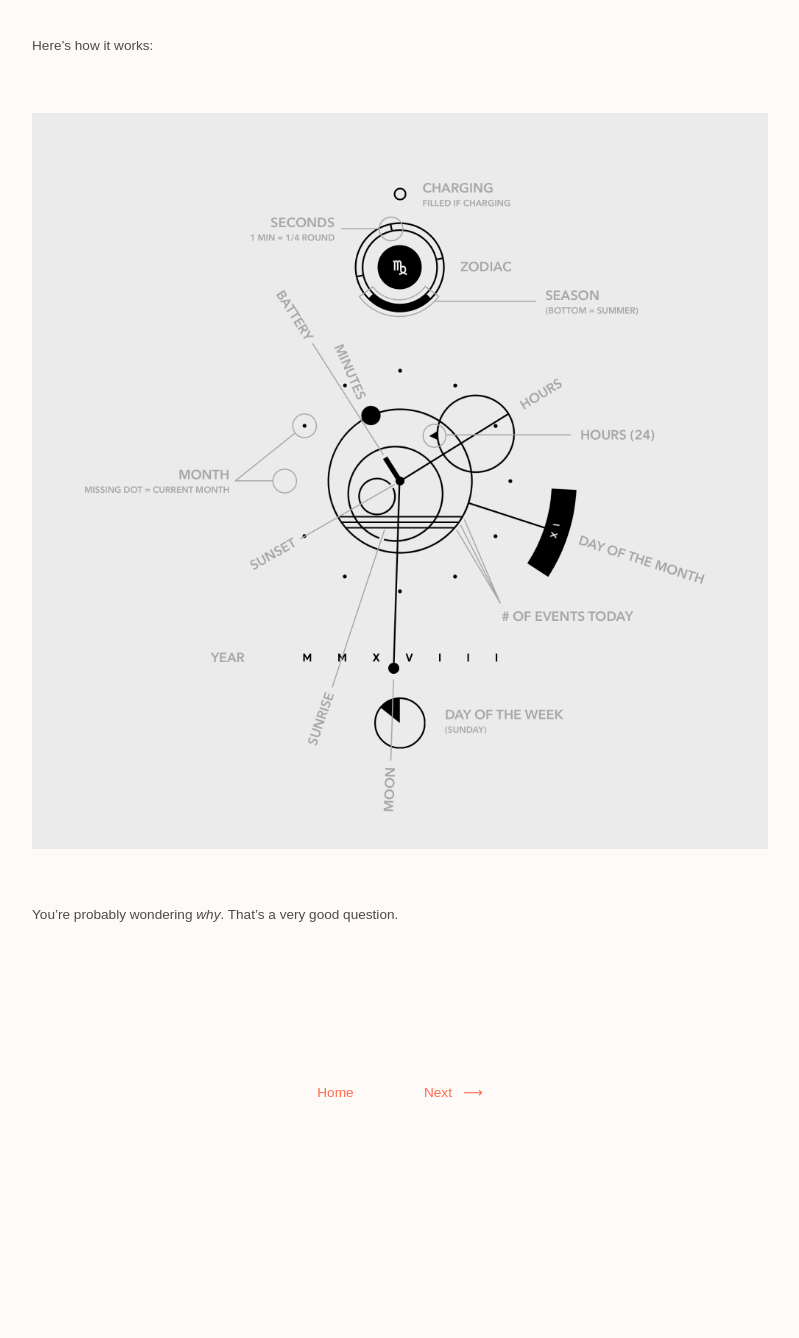
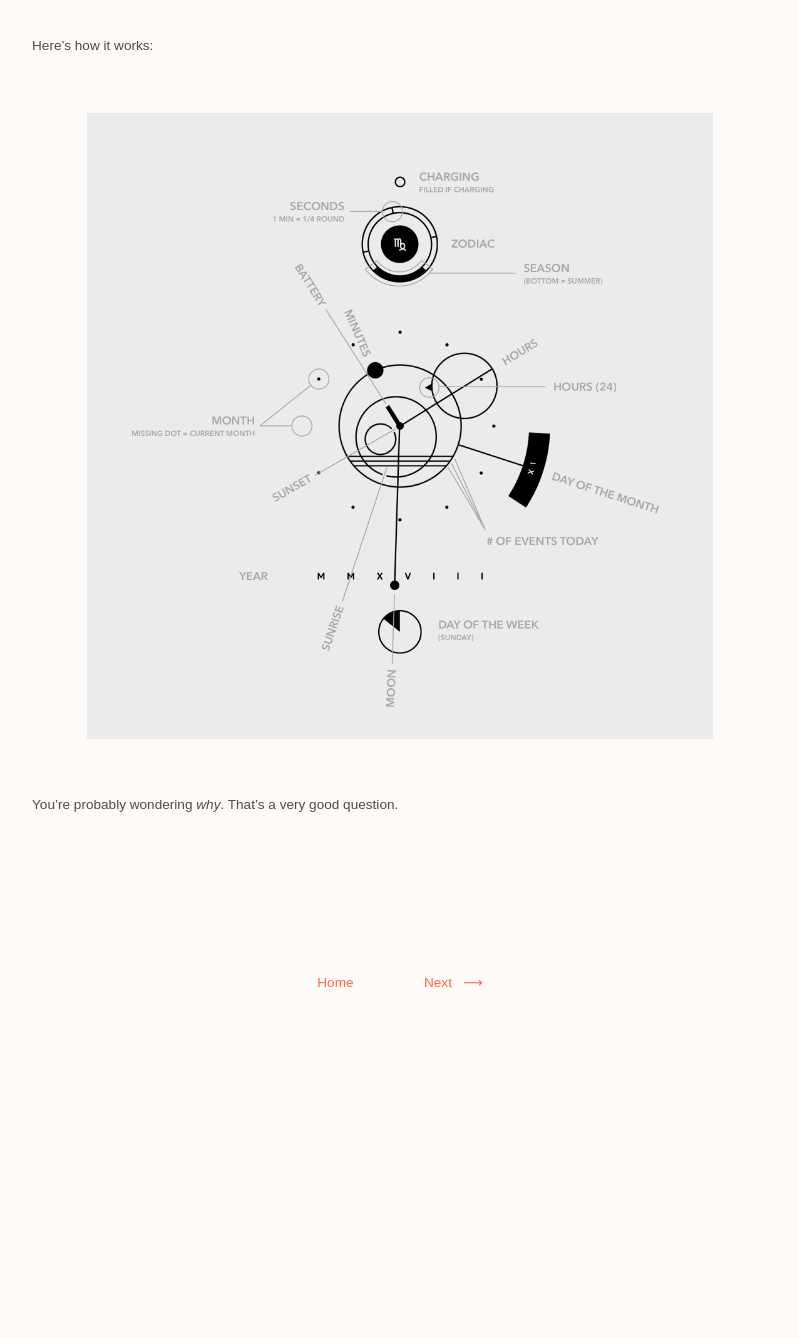
Before and after one commit to marcomoroni/portfolio-src, a Jekyll site: the page built from _posts/2018-09-09-clock.md, in a window 1280 px wide. Shown: the part 1680-3018 px from the top of the page, without its empty margins (240-1039 px from the left). Built offline with Jekyll 4.4.1, drawn with Linux system fonts in a browser that asks for light colours; some web fonts are replaced; after the commit the page ends 2907 px from its top, so only the background shows below that.

Commit message:
Img size

```diff
--- a/styles/default.css
+++ b/styles/default.css
@@ -32,7 +32,7 @@ page_margin: "20px"
 
 .container > p > img {
   max-width: 100%;
-  max-height: 55em;
+  max-height: 46em;
   display: block;
   margin-left: auto;
   margin-right: auto;
```
Also changed, not shown: 2 other files.
